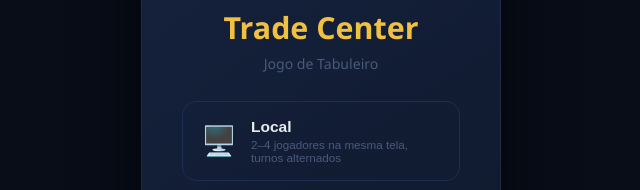
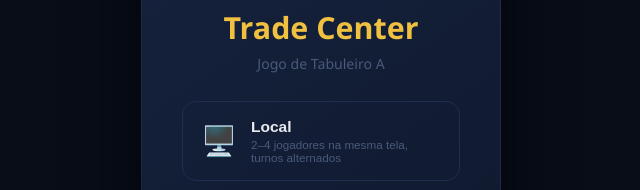
Before and after one commit to LuanLucino/Trade-Center, a plain HTML site: page index.html in a window 1280 px wide. Shown: the part 303-493 px from the top of the page, 319-959 px from the left. Drawn offline with Linux system fonts and the light colour scheme.

Commit message:
Update index.html

```diff
--- a/index.html
+++ b/index.html
@@ -13,7 +13,7 @@
     <div class="card">
       <div class="mode-logo">🏙️</div>
       <h1>Trade Center</h1>
-      <p class="sub">Jogo de Tabuleiro</p>
+      <p class="sub">Jogo de Tabuleiro A</p>
       <div class="mode-btns">
         <button class="mode-btn" id="btn-local">
           <span class="mode-icon">🖥️</span>
```
